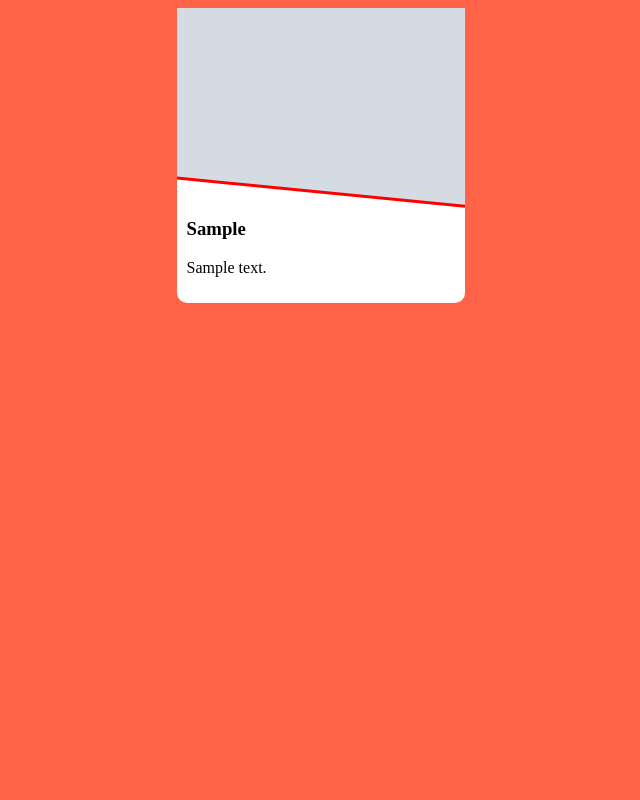
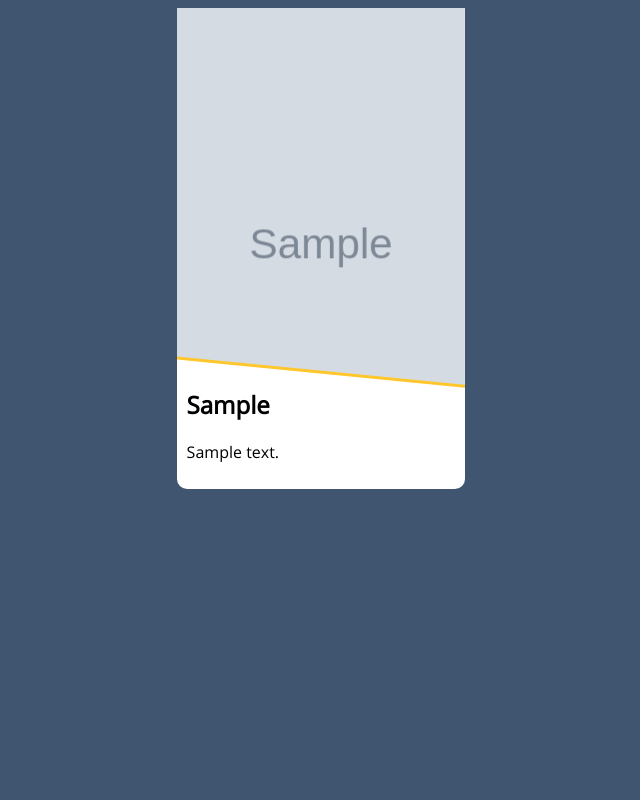
Before and after one commit to thesus/bokstaever, a Django app: page / in a window 1280 px wide. Shown: the whole page, without its empty margins (21-661 px from the left). Run offline with Django 3.2, Linux system fonts and the light colour scheme; tables that the repository leaves empty hold one stand-in row (values such as "Sample post"); grey boxes marked "Sample" are stand-in pictures; style sheets or scripts are compiled from the project's sources.

Commit message:
Font, bit of random color, one version of index

```diff
--- a/src/bokstaever/static/css/style.scss
+++ b/src/bokstaever/static/css/style.scss
@@ -1,12 +1,19 @@
+@font-face {
+    font-family: 'Open Sans';
+    font-style: normal;
+    font-weight: 400;
+    src: url('../font/opensans.ttf') format("truetype");
+}
+
 .image {
-  height: 200px;
+  height: 380px;
   position: relative;
   svg {
       position: relative;
       top: 0;
       left: 0;
       width: 100%;
-      height: 200px;
+      height: 380px;
       background-color: white;
   }
 }
@@ -15,11 +22,14 @@
   width: 100%;
   position: relative;
   margin-bottom: 40px;
-  h3 {
-    margin-top: 0;
+  h2 {
+    margin-top: -10px;
   }
-  // flex-basis: 30%;
   break-inside: avoid;
+  -webkit-column-break-inside: avoid;
+  page-break-inside: avoid;
+  break-inside: avoid-column;
+  display: table;
   margin-bottom: 10px;
 }
 
@@ -31,7 +41,8 @@
 }
 
 body {
-  background-color: tomato;
+  background-color: #405670;
+  font-family: 'Open Sans';
 }
 
 .overview {
--- a/src/bokstaever/templates/bokstaever/index.html
+++ b/src/bokstaever/templates/bokstaever/index.html
@@ -1,4 +1,5 @@
 {% extends 'bokstaever/base.html' %}
+{% load random_color %}
 
 {% block content %}
     <div class="overview">
@@ -7,17 +8,17 @@
             <div class="image">
                 <svg viewBox="0 0 50 100" preserveAspectRatio="xMinYMax slice">
                     <defs>
-                        <pattern id="img{{ post.image.pk }}" patternUnits="userSpaceOnUse" width="100" height="100">
-                            <image xlink:href="{{ post.image.files.first.path.url }}" x="0" y="0" width="100%" height="100%" preserveAspectRatio="xMinYMin slice" />
+                        <pattern id="img{{ post.image.pk }}" patternUnits="userSpaceOnUse" width="100" height="50">
+                            <image xlink:href="{{ post.image.files.first.path.url }}" x="0" y="0" width="100%" height="50%" preserveAspectRatio="xMidYMid slice" />
                         </pattern>
                     </defs>
                     <polygon points="0,0 50,0 50,99.75 0,94.75" fill="url(#img{{ post.image.pk }})" />
-                    <line x1="-0.5" x2="50.5" y1="94.75" y2="99.75" stroke="red" stroke-width="0.5" stroke-linecap="butt"/>
+                    <line x1="-0.5" x2="50.5" y1="94.75" y2="99.75" stroke="{% random_color %}" stroke-width="0.5" stroke-linecap="butt"/>
                 </svg>
             </div>
             <div class="post-content">
-                  <h3>{{ post.headline }}</h3>
-                  <p>{{ post.text }}</p>
+                  <h2>{{ post.headline }}</h2>
+                  <p>{{ post.text | truncatewords:60 }}</p>
             </div>
         </div>
     {% endfor %}
--- /dev/null
+++ b/src/bokstaever/templatetags/random_color.py
@@ -0,0 +1,10 @@
+from django import template
+from random import randint
+
+register = template.Library()
+
+@register.simple_tag
+def random_color():
+    colors = ['#d12229', '#00a499', '#ffc72c', '#28335c']
+    number = randint(0, (len(colors) - 1))
+    return colors[number]
--- a/src/bokstaever/views.py
+++ b/src/bokstaever/views.py
@@ -6,4 +6,4 @@
     model = Post
 
     template_name = 'bokstaever/index.html'
-    paginate_by = 20
+    paginate_by = 9
```
Also changed, not shown: src/bokstaever/static/font/opensans.ttf (added), src/bokstaever/templatetags/__init__.py (added).
